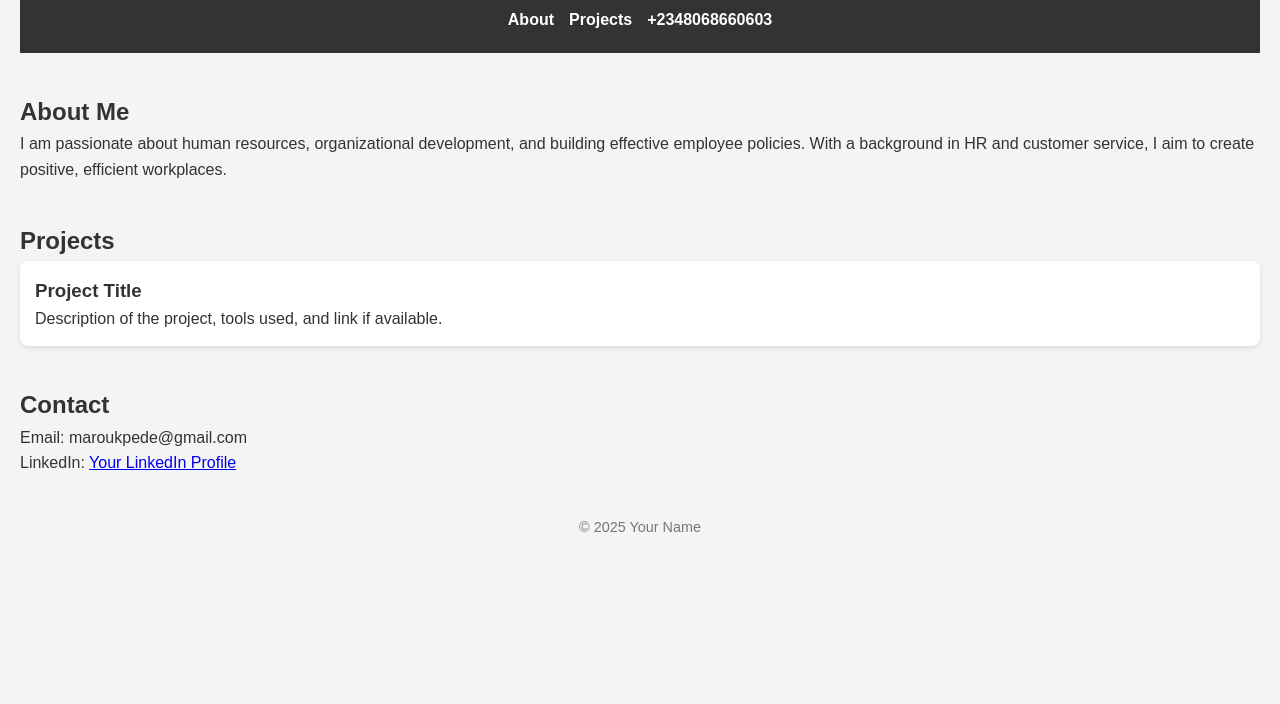
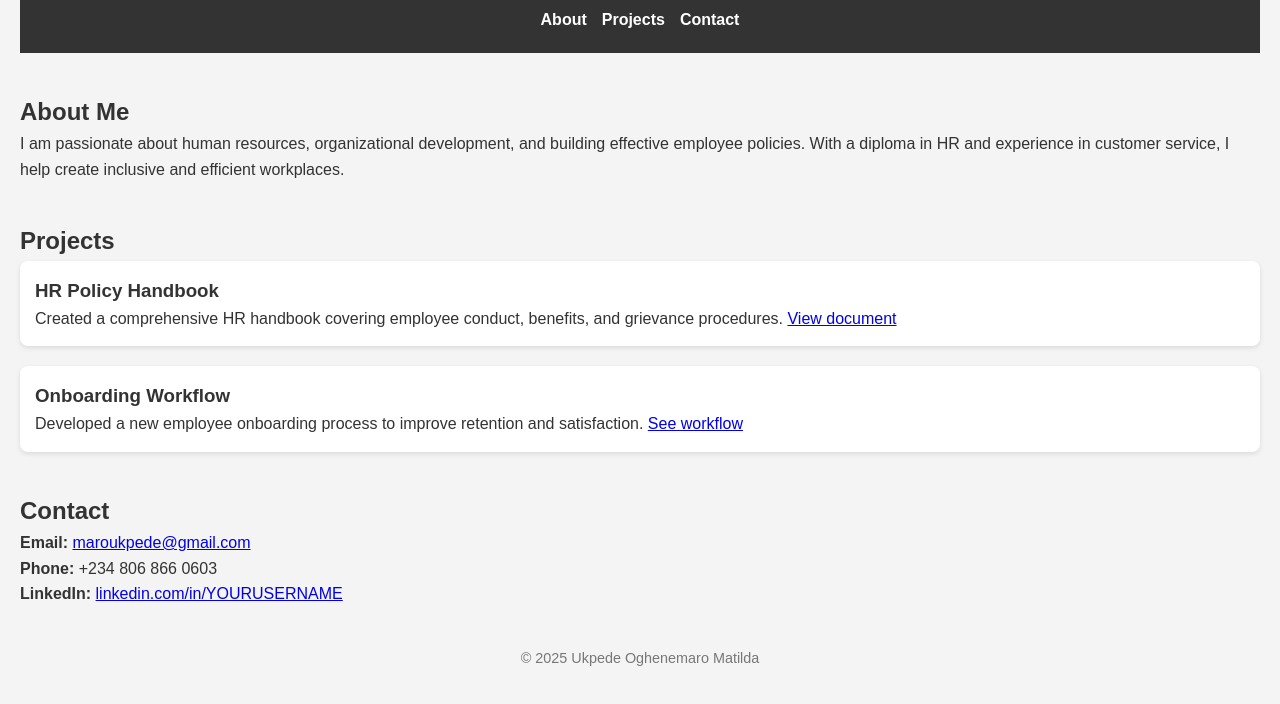
Before and after one commit to Maromatilda/portfolio-site, a plain HTML site: page index.html in a window 1280 px wide. Shown: the part 94-798 px from the top of the page. Drawn offline with Linux system fonts and the light colour scheme.

Commit message:
Update index.html
Update index.html

```diff
--- a/index.html
+++ b/index.html
@@ -3,7 +3,7 @@
 <head>
   <meta charset="UTF-8" />
   <meta name="viewport" content="width=device-width, initial-scale=1.0" />
-  <title>Ukpede Oghenemaro Matilda | Portfolio</title>
+  <title>Ukpede Oghenemaro Matilda | HR Portfolio</title>
   <link rel="stylesheet" href="style.css" />
 </head>
 <body>
@@ -13,32 +13,40 @@
       <ul>
         <li><a href="#about">About</a></li>
         <li><a href="#projects">Projects</a></li>
-        <li><a href="#contact">+2348068660603</a></li>
+        <li><a href="#contact">Contact</a></li>
       </ul>
     </nav>
   </header>
 
   <section id="about">
     <h2>About Me</h2>
-    <p>I am passionate about human resources, organizational development, and building effective employee policies. With a background in HR and customer service, I aim to create positive, efficient workplaces.</p>
+    <p>
+      I am passionate about human resources, organizational development, and building effective employee policies.
+      With a diploma in HR and experience in customer service, I help create inclusive and efficient workplaces.
+    </p>
   </section>
 
   <section id="projects">
     <h2>Projects</h2>
     <div class="project">
-      <h3>Project Title</h3>
-      <p>Description of the project, tools used, and link if available.</p>
+      <h3>HR Policy Handbook</h3>
+      <p>Created a comprehensive HR handbook covering employee conduct, benefits, and grievance procedures. <a href="#">View document</a></p>
+    </div>
+    <div class="project">
+      <h3>Onboarding Workflow</h3>
+      <p>Developed a new employee onboarding process to improve retention and satisfaction. <a href="#">See workflow</a></p>
     </div>
   </section>
 
   <section id="contact">
     <h2>Contact</h2>
-    <p>Email: maroukpede@gmail.com</p>
-    <p>LinkedIn: <a href="#">Your LinkedIn Profile</a></p>
+    <p><strong>Email:</strong> <a href="mailto:maroukpede@gmail.com">maroukpede@gmail.com</a></p>
+    <p><strong>Phone:</strong> +234 806 866 0603</p>
+    <p><strong>LinkedIn:</strong> <a href="https://www.linkedin.com/in/maroukpede" target="_blank">linkedin.com/in/YOURUSERNAME</a></p>
   </section>
 
   <footer>
-    <p>&copy; 2025 Your Name</p>
+    <p>&copy; 2025 Ukpede Oghenemaro Matilda</p>
   </footer>
 </body>
 </html>
```
